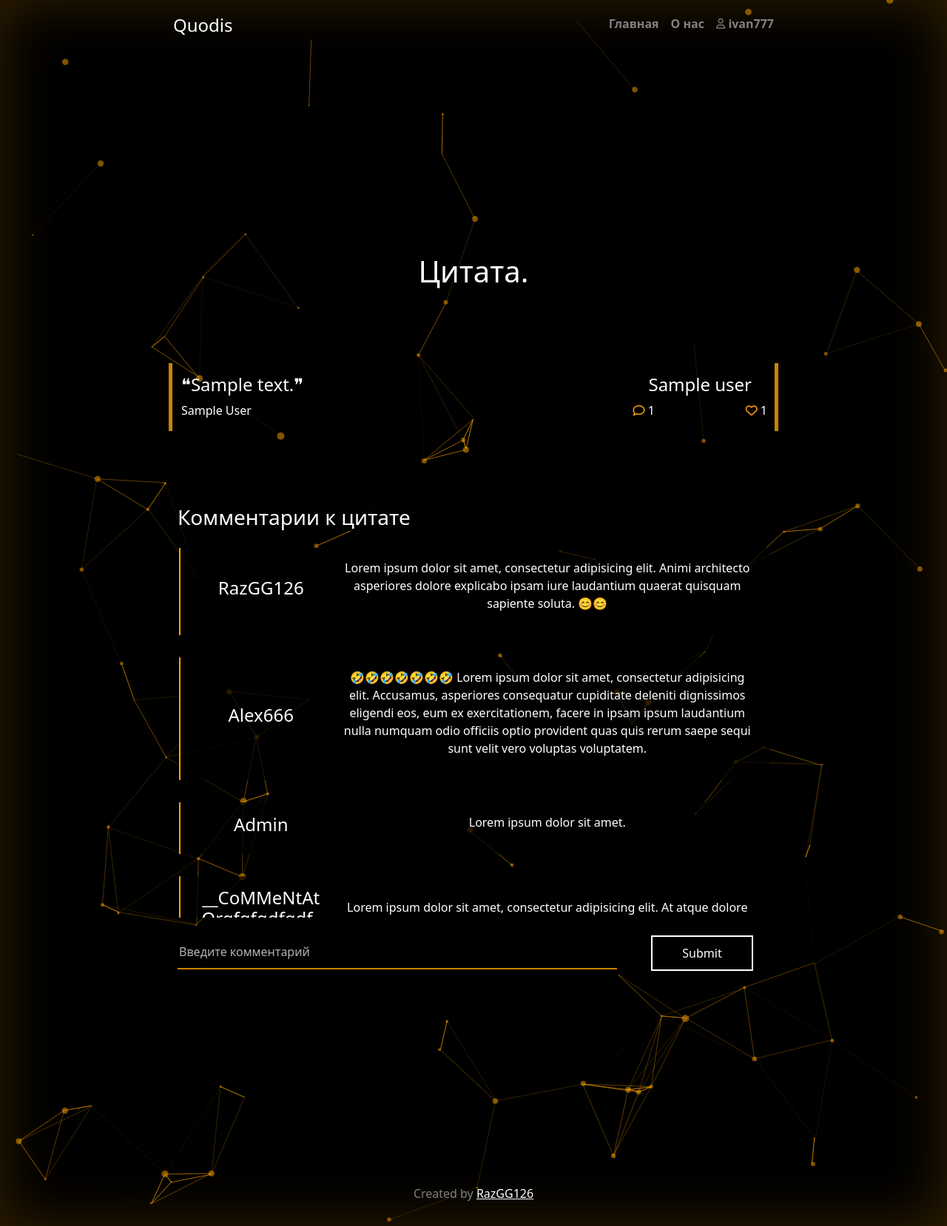
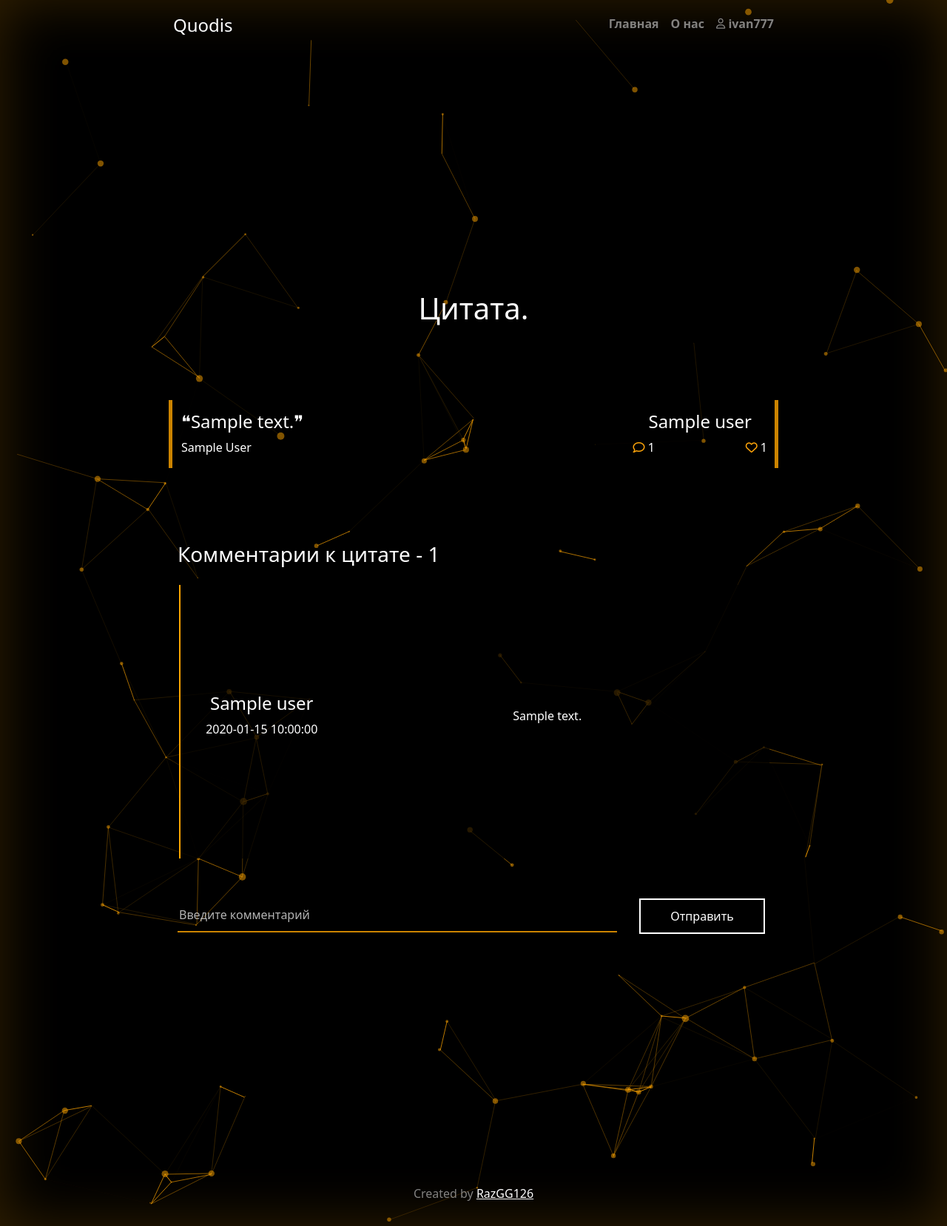
Before and after one commit to RazGG126/web, a Flask app: template quote_web/templates/quote.html in a window 1280 px wide. Shown: the whole page at 74% size. Run offline with Flask 3, Linux system fonts and the light colour scheme; a user stored in the database is signed in; tables that the repository leaves empty hold one stand-in row (values such as "Sample post"); the template is opened without the code that fills it: values that come from a table or form of the project are taken from there, most other values are stand-ins (such as "Sample title", 1, 10 or a date in 2020); some libraries are stand-ins or nearby versions.

Commit message:
Added comments (working correct)

```diff
--- a/quote_web/data/comments.py
+++ b/quote_web/data/comments.py
@@ -1,3 +1,5 @@
+from datetime import date
+
 import sqlalchemy
 from sqlalchemy import orm
 from .db_session import SqlAlchemyBase
@@ -12,7 +14,8 @@ class Comment(SqlAlchemyBase):
     user_id = sqlalchemy.Column(sqlalchemy.Integer,
                                 sqlalchemy.ForeignKey("users.id"))
     quote_id = sqlalchemy.Column(sqlalchemy.Integer, sqlalchemy.ForeignKey("quotes.id"))
-
+    created_date = sqlalchemy.Column(sqlalchemy.String,
+                                     default=date.today)
     user = orm.relationship('User')
     quote = orm.relationship('Quote')
 
--- a/quote_web/forms/comment.py
+++ b/quote_web/forms/comment.py
@@ -1,11 +1,9 @@
 from flask_wtf import FlaskForm
 from wtforms import StringField
 from wtforms import SubmitField
-from markupsafe import Markup
 from wtforms.validators import DataRequired
 
 
 class CommentForm(FlaskForm):
-    comment = StringField('Автор цитаты', validators=[DataRequired()])
-    submit_value = Markup('<i class="fa-regular fa-paper-plane" style="color: #ffa50a;"></i>')
-    submit = SubmitField(submit_value)
+    comment = StringField('Комментарий', validators=[DataRequired()])
+    submit = SubmitField('Отправить')
--- a/quote_web/routes.py
+++ b/quote_web/routes.py
@@ -6,6 +6,7 @@ from quote_web.forms.quote import QuoteForm
 from quote_web.forms.comment import CommentForm
 from quote_web.data.users import User
 from quote_web.data.quotes import Quote
+from quote_web.data.comments import Comment
 
 from quote_web.check_password import check_password
 
@@ -116,15 +117,20 @@ def about():
 @app.route('/quote/<int:id>', methods=['GET', 'POST'])
 def quote(id):
     form = CommentForm()
-    if request.method == "GET":
-        db_sess = db_session.create_session()
-        quote = db_sess.query(Quote).filter(Quote.id == id).first()
-        if quote:
-            return render_template('quote.html', title='Цитата', quote=quote)
-        else:
-            abort(404)
-    # if form.validate_on_submit():
-    #     db_sess = db_session.create_session()
+    db_sess = db_session.create_session()
+    quote = db_sess.query(Quote).filter(Quote.id == id).first()
+    comments = db_sess.query(Comment).filter(Comment.quote_id == id).all()
+    quote.comments_number = len(comments)
+    db_sess.commit()
+    if form.validate_on_submit():
+        comment = Comment(
+            content=form.comment.data,
+            user_id=current_user.id,
+            quote_id=id
+        )
+        db_sess.add(comment)
+        db_sess.commit()
+        return redirect(f'/quote/{id}')
     #     news = db_sess.query(News).filter(News.id == id,
     #                                       News.user == current_user
     #                                       ).first()
@@ -138,4 +144,6 @@ def quote(id):
     #         abort(404)
     return render_template('quote.html',
                            title='Цитата',
+                           quote=quote,
+                           comments=comments,
                            form=form)
--- a/quote_web/static/css/style.css
+++ b/quote_web/static/css/style.css
@@ -350,7 +350,7 @@ input[type='checkbox'] {
 }
 
 .comments_content{
-    height: 500px;
+    height: 400px;
     overflow-y: auto;
     display: flex;
     align-items: center;
@@ -372,5 +372,4 @@ input[type='checkbox'] {
     margin-bottom: 30px;
     word-break: break-word;
     background: rgba(0, 0, 0, 0.7);
-
 }
--- a/quote_web/templates/base.html
+++ b/quote_web/templates/base.html
@@ -15,7 +15,7 @@
     <div class="cover-container d-flex w-100 h-100 p-3 mx-auto flex-column">
         <header class="header mb-auto sticky-top hd-bs-bg-tr">
             <div>
-              <a class="float-md-start quote-text-h3 mb-0">Quodis</a>
+              <a class="float-md-start quote-text-h3 mb-0" href="/">Quodis</a>
                 <ul class="nav nav-masthead justify-content-center float-md-end">
                     {% block nav %}
                     {% endblock %}
--- a/quote_web/templates/home.html
+++ b/quote_web/templates/home.html
@@ -36,8 +36,8 @@
                 <div class="author-quote col-12 col-sm-4 col-md-3 col-lg-3">
                     <h4 class="text-center">{{item.user.nick_name}}</h4>
                     <div class="indicators">
-                        <p class="indicator-left"><i class="fa-regular fa-comment" style="color: #ffa50a;"></i> {{item.likes_number}}</p>
-                        <p class="indicator-right"><i class="fa-regular fa-heart" style="color: #ffa50a;"></i> {{item.comments_number}}</p>
+                        <p class="indicator-left"><i class="fa-regular fa-comment" style="color: #ffa50a;"></i> {{item.comments_number}}</p>
+                        <p class="indicator-right"><i class="fa-regular fa-heart" style="color: #ffa50a;"></i> {{item.likes_number}}</p>
                     </div>
                 </div>
             </div>
--- a/quote_web/templates/quote.html
+++ b/quote_web/templates/quote.html
@@ -23,73 +23,57 @@
         <div class="author-quote col-12 col-sm-4 col-md-3 col-lg-3">
             <h4 class="text-center">{{quote.user.nick_name}}</h4>
             <div class="indicators">
-                <p class="indicator-left"><i class="fa-regular fa-comment" style="color: #ffa50a;"></i> {{quote.likes_number}}</p>
-                <p class="indicator-right"><i class="fa-regular fa-heart" style="color: #ffa50a;"></i> {{quote.comments_number}}</p>
+                <p class="indicator-left"><i class="fa-regular fa-comment" style="color: #ffa50a;"></i> {{quote.comments_number}}</p>
+                <p class="indicator-right"><i class="fa-regular fa-heart" style="color: #ffa50a;"></i> {{quote.likes_number}}</p>
             </div>
         </div>
     </div>
     <div class="row mb-3">
-        <h3 class="comment_text">Комментарии к цитате</h3>
+        <h3 class="comment_text">Комментарии к цитате - {{quote.comments_number}}</h3>
     </div>
+    {% if quote.comments_number == 0 %}
+        <div class="no-quote">
+            <p class="lead">Комментариев ещё нет.</p>
+        </div>
+    {% else %}
         <div class="comments_content justify-content-center mb-4">
             <div class="item_comments row">
+                {% for comment in comments%}
                     <div class="comment col-12 row">
-                <div class="col-12 col-sm-4 col-md-3 col-lg-3">
-                    <h4 class="text-left">RazGG126</h4>
+                        <div class="author-quote col-12 col-sm-4 col-md-3 col-lg-3">
+                            <h4 class="text-center">{{comment.user.nick_name}}</h4>
+                            <div class="row">
+                                <p class="text-center">{{comment.created_date}}</p>
+                            </div>
                         </div>
                         <div class="col-12 col-sm-8 col-md-9 col-lg-9">
-                    <p class="text-center">Lorem ipsum dolor sit amet, consectetur adipisicing elit. Animi architecto asperiores dolore explicabo ipsam iure laudantium quaerat quisquam sapiente soluta. 😊😊</p>
+                            <p class="text-center">{{comment.content}}</p>
                         </div>
                     </div>
-            <div class="comment col-12 row">
-                <div class="col-12 col-sm-4 col-md-3 col-lg-3">
-                    <h4 class="text-left">Alex666</h4>
-                </div>
-                <div class="col-12 col-sm-8 col-md-9 col-lg-9">
-                    <p class="text-center">&#129315;&#129315;&#129315;&#129315;&#129315;&#129315;&#129315; Lorem ipsum dolor sit amet, consectetur adipisicing elit. Accusamus, asperiores consequatur cupiditate deleniti dignissimos eligendi eos, eum ex exercitationem, facere in ipsam ipsum laudantium nulla numquam odio officiis optio provident quas quis rerum saepe sequi sunt velit vero voluptas voluptatem.</p>
+                {% endfor %}
             </div>
         </div>
-            <div class="comment col-12 row">
-                <div class="col-12 col-sm-4 col-md-3 col-lg-3">
-                    <h4 class="text-left">Admin</h4>
-                </div>
-                <div class="col-12 col-sm-8 col-md-9 col-lg-9">
-                    <p class="text-center">Lorem ipsum dolor sit amet.</p>
-                </div>
-            </div>
-            <div class="comment col-12 row">
-                <div class="col-12 col-sm-4 col-md-3 col-lg-3">
-                    <h4 class="text-left">__CoMMeNtAtOrgfgfgdfgdf__</h4>
-                </div>
-                <div class="col-12 col-sm-8 col-md-9 col-lg-9">
-                    <p class="text-center">Lorem ipsum dolor sit amet, consectetur adipisicing elit. At atque dolore doloribus dolorum enim ex, qui recusandae?</p>
-                </div>
-            </div>
-        </div>
-        <div class="item_comments row">
-            <div class="comment_user col-12">Максим: интересная цитата</div>
-            <div class="comment_user col-12">Максим: интересная цитата</div>
-            <div class="comment_user col-12">Максим: интересная цитата</div>
-            <div class="comment_user col-12">Максим: интересная цитата</div>
-        </div>
-        <div class="item_comments row">
-            <div class="comment_user col-12">Гриша: интересная цитата</div>
-            <div class="comment_user col-12">Гриша: интересная цитата</div>
-            <div class="comment_user col-12">Гриша: интересная цитата</div>
-            <div class="comment_user col-12">Гриша: интересная цитата</div>
-        </div>
-    </div>
+    {% endif %}
+    {% if current_user.is_authenticated %}
         <form action="" method="post">
+            {{ form.hidden_tag() }}
             <div class="row justify-content-around">
                 <div class="col-12 col-sm-8 col-md-9 col-lg-9">
-                <input class="form-input-сomment-add mb-3 w-100", placeholder="Введите комментарий">
+                    {{ form.comment(class="form-input-сomment-add mb-3 w-100", placeholder="Введите комментарий") }}
+                    {% for error in form.comment.errors %}
+                        <div class="alert alert-danger" role="alert">
+                            {{ error }}
+                        </div>
+                    {% endfor %}
                 </div>
                 <div class="col-12 col-sm-4 col-md-3 col-lg-3 mb-5 justify-content-center align-items-center">
-                <div>
-                    <input class="send-icon" type="submit">
-                </div>
+                    {{ form.submit(type="submit", class="send-icon") }}
                 </div>
             </div>
         </form>
-
+    {% else %}
+        <div class="row mb-5">
+            <h4>Авторизуйтесь, чтобы оставить комментарий</h4>
+        </div>
+    {% endif %}
 {% endblock %}
```
Also changed, not shown: quote_web/db/quotes.db (deleted). Lines whose indentation alone changed are shown as unchanged.
